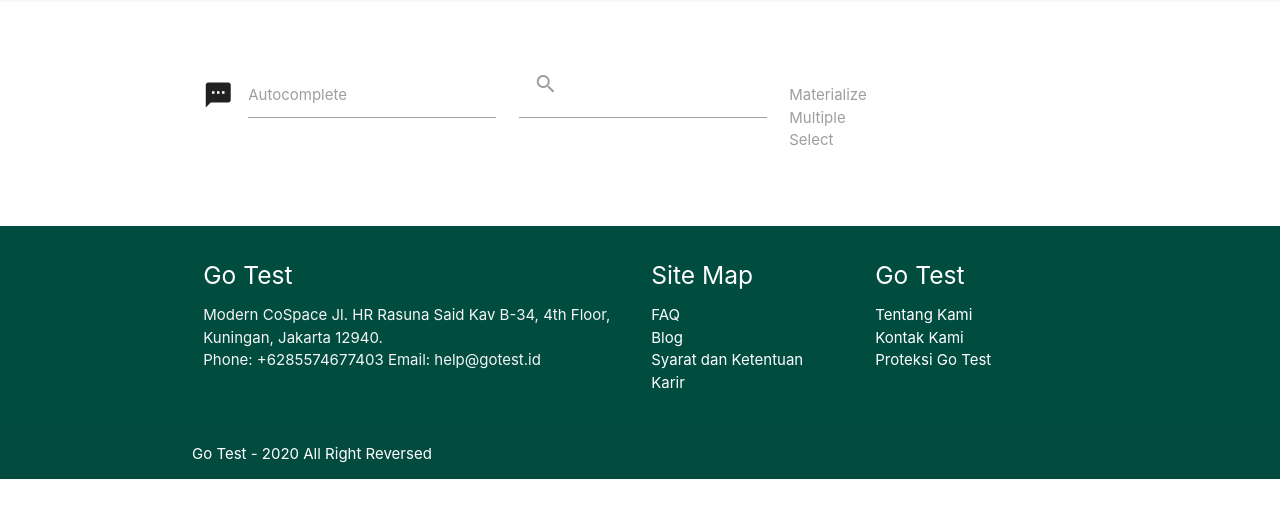
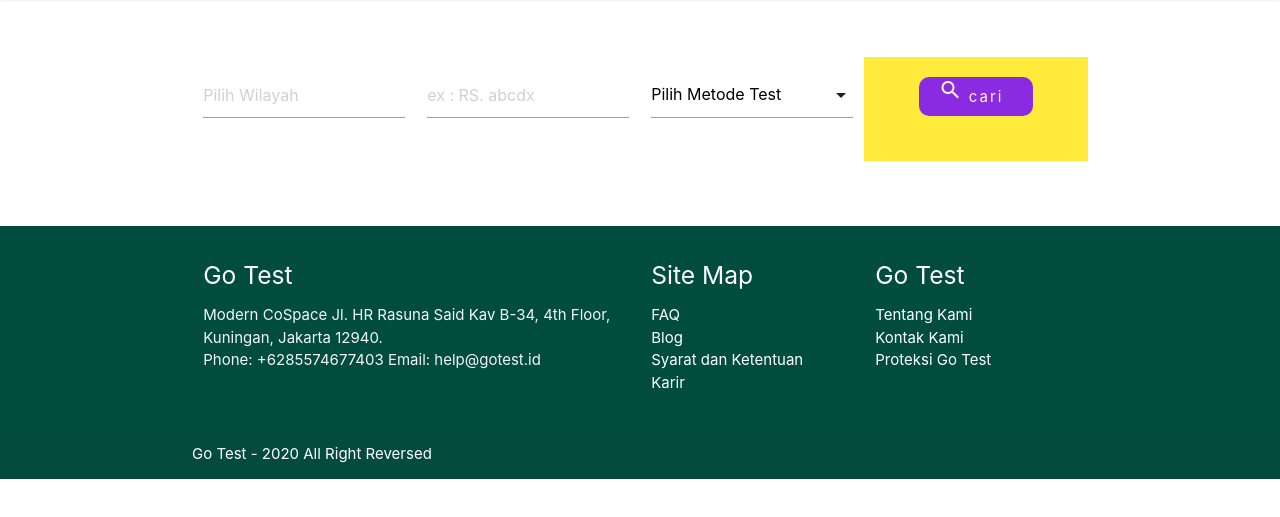
Before and after one commit to mohamilin/goTest, a plain HTML site: page pages/hospital/list-hospital.html in a window 1280 px wide. Shown: the part 67-584 px from the top of the page. Drawn offline with nearby package versions, Linux system fonts and the light colour scheme.

Commit message:
search bar 80%

```diff
--- a/pages/hospital/list-hospital.html
+++ b/pages/hospital/list-hospital.html
@@ -6,10 +6,12 @@
   <meta name="viewport" content="width=device-width, initial-scale=1, maximum-scale=1.0" />
   <title>GoTest - Akurat, Aman dan Bahagia</title>
 
+
   <!-- CSS  -->
   <link href="https://fonts.googleapis.com/icon?family=Material+Icons" rel="stylesheet" />
   <link href="../../css/materialize.css" type="text/css" rel="stylesheet" media="screen,projection" />
   <link href="../../css/style.css" type="text/css" rel="stylesheet" media="screen,projection" />
+  <link rel="stylesheet" href="/pages/hospital/style.css">
 </head>
 
 <body>
@@ -36,37 +38,49 @@
 
       <!-- Disi tampilanya -->
 
-      <div class="row">
+      <div class="row flex">
 
-        <div class="col">
+        <div class="col l3 s12 ">
           <div class="row">
             <div class="input-field col s12">
-              <i class="material-icons prefix">textsms</i>
-              <input type="text" id="autocomplete-input" class="autocomplete">
-              <label for="autocomplete-input">Autocomplete</label>
+              <input type="text" id="autocomplete-input" class="autocomplete" placeholder="Pilih Wilayah">
+              <!-- <i class="material-icons prefix">textsms</i> -->
+              <!-- <label for="autocomplete-input">Autocomplete</label> -->
             </div>
           </div>
         </div>
 
-        <div class="col">
+        <div class="col l3 s12 ">
           <form>
             <div class="input-field">
-              <input id="search" type="search" required>
-              <label class="label-icon" for="search"><i class="material-icons">search</i></label>
-              <i class="material-icons">close</i>
+              <input id="search" type="search" required placeholder="ex : RS. abcdx">
+              <!-- <label class="label-icon" for="search"><i class="material-icons">search</i></label> -->
+              <!-- <i class="material-icons">close</i> -->
             </div>
           </form>
         </div>
 
-        <div class="input-field col">
-          <select multiple>
-            <option value="" disabled selected>Choose your option</option>
-            <option value="1">Option 1</option>
-            <option value="2">Option 2</option>
-            <option value="3">Option 3</option>
+        <div class="input-field col l3 s12 ">
+          <select multiple class="material-flex">
+            <option value="" disabled selected>Pilih Metode Test</option>
+            <option value="1">Rapid</option>
+            <option value="2">PCR / Swab</option>
           </select>
-          <label>Materialize Multiple Select</label>
+          <!-- <label>Materialize Multiple Select</label> -->
         </div>
+
+        <div class="col l3 s12 flex-center yellow">
+          <!-- <div class="button-sm pink "> -->
+            <a href="">
+              <button id="search-btn" type="submit">
+                <i class="material-icons">search</i>
+                cari
+
+              </button>
+            </a>
+          <!-- </div> -->
+        </div>
+
 
 
 
@@ -118,10 +132,12 @@
   </footer>
 
   <!--  Scripts-->
-  <script src="/pages/hospital/script-hospital.js"></script>
+
   <script src="https://code.jquery.com/jquery-2.1.1.min.js"></script>
   <script src="../../js/materialize.js"></script>
   <script src="../../js/init.js"></script>
+  <script src="/pages/hospital/script-hospital.js"></script>
+
 </body>
 
 </html>
--- a/pages/hospital/script-hospital.js
+++ b/pages/hospital/script-hospital.js
@@ -1,24 +1,28 @@
-//autocomplete
-$(document).ready(function(){
-    $('input.autocomplete').autocomplete({
-      data: {
-        "Apple": null,
-        "Microsoft": null,
-        "Google": 'https://placehold.it/250x250'
-        "Jakarta Barat" : null,
-      },
-    });
-  });
-
-
-
-// form select
 document.addEventListener('DOMContentLoaded', function() {
     var elems = document.querySelectorAll('select');
     var instances = M.FormSelect.init(elems, options);
   });
 
+  // Or with jQuery
 
-$(document).ready(function(){
+  $(document).ready(function(){
     $('select').formSelect();
   });
+
+  //autocomplete
+
+  document.addEventListener('DOMContentLoaded', function() {
+    var elems = document.querySelectorAll('.autocomplete');
+    var instances = M.Autocomplete.init(elems, options);
+  });
+
+  $(document).ready(function(){
+    $('input.autocomplete').autocomplete({
+      data: {
+        "Apple": null,
+        "Microsoft": null,
+        "Google": 'https://placehold.it/250x250',
+        'Jakarta Barat': null,
+      },
+    });
+  });
--- a/pages/hospital/style.css
+++ b/pages/hospital/style.css
@@ -0,0 +1,40 @@
+.button-sm{
+    border : solid black 1px;
+    height: 50%;
+    margin-top: 21px;
+
+}
+
+.flex{
+
+    display: flex;
+    flex-wrap: wrap;
+
+}
+
+.material-flex{
+    height: 100%;
+}
+
+.flex-center{
+    display: flex;
+    justify-content: center;
+    align-items: center;
+}
+
+
+#search-btn{
+    padding : auto;
+    padding-left: 20px;
+    padding-right: 30px;
+    padding-bottom: 10px;
+    /* margin-top: 1px; */
+    margin-bottom: 25px;
+    margin-left: 0px;
+    background-color: blueviolet;
+    border: none;
+    border-radius: 10px;
+    color: cornsilk;
+    letter-spacing: 2px;
+    /* font-size: 15px; */
+}
```
